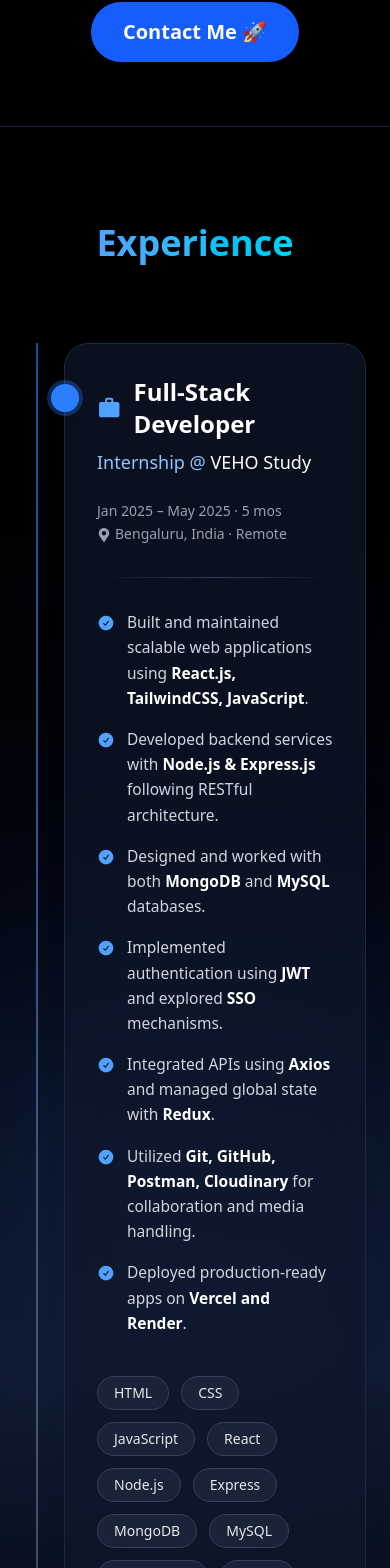
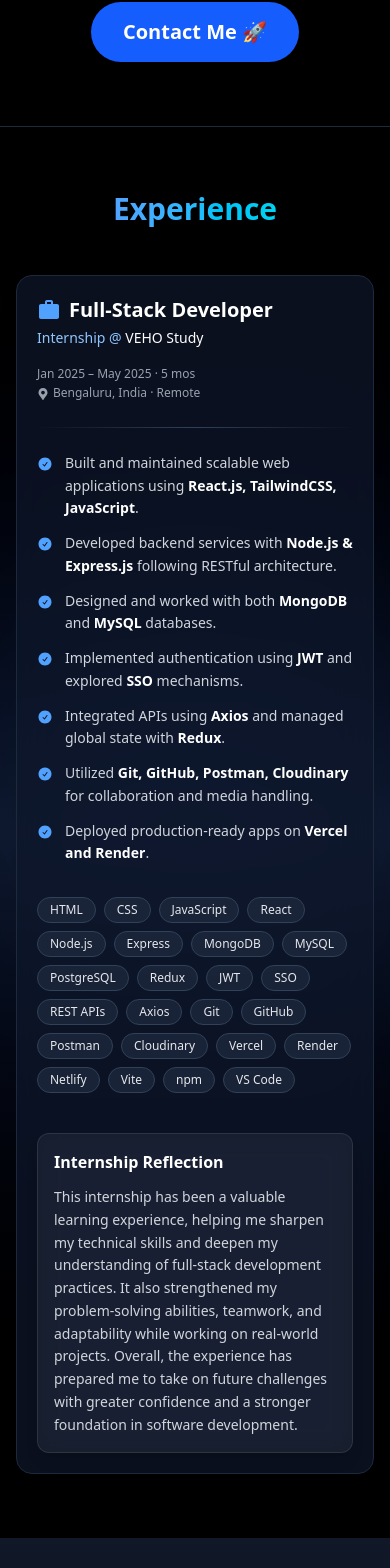
Before and after one commit to SatinderSinghSall/Satinder-Portfolio, a React (Vite) app: page / in a window 390 px wide. Shown: the part 6137-7705 px from the top of the page. Built offline with nearby package versions, Linux system fonts and the light colour scheme.

Commit message:
Improved the UI/UX of 'Experience' component & made the component responsive for Mobile & smaller devices.

```diff
--- a/src/components/Experience.jsx
+++ b/src/components/Experience.jsx
@@ -4,37 +4,37 @@ import { HiCheckCircle } from "react-icons/hi2";
 
 export default function Experience() {
   return (
-    <section className="border-t border-[#1e293b] relative min-h-screen bg-gradient-to-b from-black via-slate-900 to-black text-white px-6 py-24 flex justify-center overflow-hidden">
+    <section className="border-t border-[#1e293b] relative min-h-screen bg-gradient-to-b from-black via-slate-900 to-black text-white px-4 sm:px-6 py-16 sm:py-24 flex justify-center overflow-hidden">
       <div className="absolute inset-0 pointer-events-none">
-        <div className="absolute top-1/3 left-1/2 -translate-x-1/2 w-[500px] h-[500px] bg-blue-500/10 blur-[120px] rounded-full" />
+        <div className="absolute top-1/3 left-1/2 -translate-x-1/2 w-[320px] sm:w-[500px] h-[320px] sm:h-[500px] bg-blue-500/10 blur-[120px] rounded-full" />
       </div>
 
       <div className="relative w-full max-w-5xl">
-        <h2 className="text-4xl md:text-5xl font-bold text-center mb-20">
+        <h2 className="text-3xl sm:text-4xl md:text-5xl font-bold text-center mb-12 sm:mb-20">
           <span className="bg-gradient-to-r from-blue-400 to-cyan-400 bg-clip-text text-transparent">
             Experience
           </span>
         </h2>
 
-        <div className="relative pl-10">
-          <span className="absolute left-3 top-0 h-full w-[2px] bg-gradient-to-b from-blue-500/60 via-slate-600 to-transparent" />
+        <div className="relative md:pl-10">
+          <span className="hidden md:block absolute left-3 top-0 h-full w-[2px] bg-gradient-to-b from-blue-500/60 via-slate-600 to-transparent" />
 
-          <div className="relative bg-slate-900/70 backdrop-blur-xl rounded-3xl border border-slate-800 p-8 md:p-10 shadow-xl hover:shadow-blue-500/20 transition-all duration-300">
-            <span className="absolute -left-[14px] top-10 h-7 w-7 rounded-full bg-blue-500 ring-4 ring-blue-500/30 shadow-lg" />
+          <div className="relative bg-slate-900/70 backdrop-blur-xl rounded-2xl sm:rounded-3xl border border-slate-800 p-5 sm:p-8 md:p-10 shadow-xl hover:shadow-blue-500/20 transition-all duration-300">
+            <span className="hidden md:block absolute -left-[14px] top-10 h-7 w-7 rounded-full bg-blue-500 ring-4 ring-blue-500/30 shadow-lg" />
 
-            <div className="flex flex-col md:flex-row md:items-center md:justify-between gap-6">
+            <div className="flex flex-col md:flex-row md:items-center md:justify-between gap-4 sm:gap-6">
               <div>
-                <h3 className="text-2xl md:text-3xl font-semibold flex items-center gap-3">
-                  <MdWork className="text-blue-400 text-3xl" />
+                <h3 className="text-xl sm:text-2xl md:text-3xl font-semibold flex items-center gap-2 sm:gap-3">
+                  <MdWork className="text-blue-400 text-2xl sm:text-3xl" />
                   Full-Stack Developer
                 </h3>
-                <p className="text-blue-300 mt-2 text-lg">
+                <p className="text-blue-300 mt-1 sm:mt-2 text-sm sm:text-lg">
                   Internship @{" "}
                   <span className="font-medium text-white">VEHO Study</span>
                 </p>
               </div>
 
-              <div className="text-sm text-gray-400 md:text-right leading-relaxed">
+              <div className="text-xs sm:text-sm text-gray-400 md:text-right leading-relaxed">
                 Jan 2025 – May 2025 · 5 mos
                 <br />
                 <FaMapMarkerAlt className="inline-block mr-1" />
@@ -42,78 +42,58 @@ export default function Experience() {
               </div>
             </div>
 
-            <div className="my-8 h-px bg-gradient-to-r from-transparent via-slate-700 to-transparent" />
+            <div className="my-6 sm:my-8 h-px bg-gradient-to-r from-transparent via-slate-700 to-transparent" />
 
-            <ul className="space-y-4 text-gray-300 text-[15.5px] leading-relaxed">
-              <li className="flex gap-3">
-                <HiCheckCircle className="text-blue-400 text-lg mt-1 shrink-0" />
-                <span>
+            <ul className="space-y-3 sm:space-y-4 text-gray-300 text-sm sm:text-[15.5px] leading-relaxed">
+              {[
+                <>
                   Built and maintained scalable web applications using{" "}
                   <strong className="text-white">
                     React.js, TailwindCSS, JavaScript
                   </strong>
                   .
-                </span>
-              </li>
-
-              <li className="flex gap-3">
-                <HiCheckCircle className="text-blue-400 text-lg mt-1 shrink-0" />
-                <span>
+                </>,
+                <>
                   Developed backend services with{" "}
                   <strong className="text-white">Node.js & Express.js</strong>{" "}
                   following RESTful architecture.
-                </span>
-              </li>
-
-              <li className="flex gap-3">
-                <HiCheckCircle className="text-blue-400 text-lg mt-1 shrink-0" />
-                <span>
+                </>,
+                <>
                   Designed and worked with both{" "}
                   <strong className="text-white">MongoDB</strong> and{" "}
                   <strong className="text-white">MySQL</strong> databases.
-                </span>
-              </li>
-
-              <li className="flex gap-3">
-                <HiCheckCircle className="text-blue-400 text-lg mt-1 shrink-0" />
-                <span>
+                </>,
+                <>
                   Implemented authentication using{" "}
                   <strong className="text-white">JWT</strong> and explored{" "}
                   <strong className="text-white">SSO</strong> mechanisms.
-                </span>
-              </li>
-
-              <li className="flex gap-3">
-                <HiCheckCircle className="text-blue-400 text-lg mt-1 shrink-0" />
-                <span>
+                </>,
+                <>
                   Integrated APIs using{" "}
                   <strong className="text-white">Axios</strong> and managed
                   global state with{" "}
                   <strong className="text-white">Redux</strong>.
-                </span>
-              </li>
-
-              <li className="flex gap-3">
-                <HiCheckCircle className="text-blue-400 text-lg mt-1 shrink-0" />
-                <span>
+                </>,
+                <>
                   Utilized{" "}
                   <strong className="text-white">
                     Git, GitHub, Postman, Cloudinary
                   </strong>{" "}
                   for collaboration and media handling.
-                </span>
-              </li>
-
-              <li className="flex gap-3">
-                <HiCheckCircle className="text-blue-400 text-lg mt-1 shrink-0" />
-                <span>
+                </>,
+                <>
                   Deployed production-ready apps on{" "}
                   <strong className="text-white">Vercel and Render</strong>.
-                </span>
-              </li>
+                </>,
+              ].map((item, i) => (
+                <li key={i} className="flex gap-3">
+                  <HiCheckCircle className="text-blue-400 text-base sm:text-lg mt-1 shrink-0" />
+                  <span>{item}</span>
+                </li>
+              ))}
             </ul>
 
-            <div className="mt-10 flex flex-wrap gap-3">
+            <div className="mt-8 sm:mt-10 flex flex-wrap gap-2 sm:gap-3">
               {[
                 "HTML",
                 "CSS",
@@ -142,19 +122,19 @@ export default function Experience() {
               ].map((skill, i) => (
                 <span
                   key={i}
-                  className="px-4 py-1.5 rounded-full text-sm bg-slate-800/80 text-gray-200 border border-slate-700 hover:border-blue-400 hover:text-blue-300 hover:-translate-y-0.5 transition-all duration-200"
+                  className="px-3 sm:px-4 py-1 sm:py-1.5 rounded-full text-xs sm:text-sm bg-slate-800/80 text-gray-200 border border-slate-700 hover:border-blue-400 hover:text-blue-300 transition-all"
                 >
                   {skill}
                 </span>
               ))}
             </div>
 
-            <div className="mt-12 max-w-4xl mx-auto">
-              <div className="rounded-2xl border border-white/10 bg-white/5 backdrop-blur-md p-6 md:p-8 shadow-lg">
-                <h3 className="text-lg md:text-xl font-semibold text-white mb-4">
+            <div className="mt-10 sm:mt-12 max-w-4xl mx-auto">
+              <div className="rounded-xl sm:rounded-2xl border border-white/10 bg-white/5 backdrop-blur-md p-4 sm:p-6 md:p-8 shadow-lg">
+                <h3 className="text-base sm:text-lg md:text-xl font-semibold text-white mb-3 sm:mb-4">
                   Internship Reflection
                 </h3>
-                <p className="text-gray-300 leading-relaxed text-sm md:text-base">
+                <p className="text-gray-300 leading-relaxed text-sm sm:text-base">
                   This internship has been a valuable learning experience,
                   helping me sharpen my technical skills and deepen my
                   understanding of full-stack development practices. It also
```
